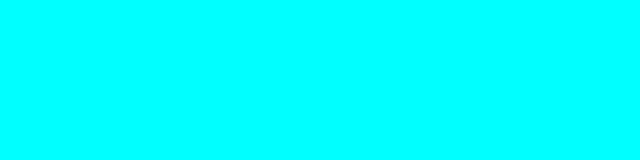
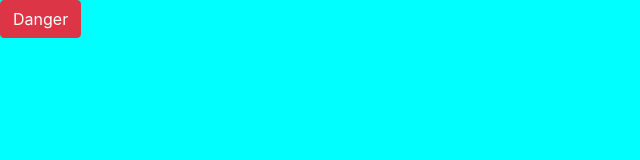
Before and after one commit to jbkey2015/bootstrap, a plain HTML site: page index.html in a window 1280 px wide. Shown: the whole page, without its empty margins (0-640 px from the left). Drawn offline with nearby package versions, Linux system fonts and the light colour scheme.

Commit message:
added bootstrap

```diff
--- a/index.html
+++ b/index.html
@@ -4,10 +4,12 @@
     <meta charset="UTF-8">
     <meta name="viewport" content="width=device-width, initial-scale=1.0">
     <meta http-equiv="X-UA-Compatible" content="ie=edge">
+    <link rel="stylesheet" href="https://stackpath.bootstrapcdn.com/bootstrap/4.3.1/css/bootstrap.min.css" integrity="sha384-ggOyR0iXCbMQv3Xipma34MD+dH/1fQ784/j6cY/iJTQUOhcWr7x9JvoRxT2MZw1T" crossorigin="anonymous">
     <link rel="stylesheet" href="main.css">
-    <title>Document</title>
+    <title>Bootstrap</title>
 </head>
 <body>
+    <button type="button" class="btn btn-danger">Danger</button>
     <script src="main.js"></script>
 </body>
 </html>
```
